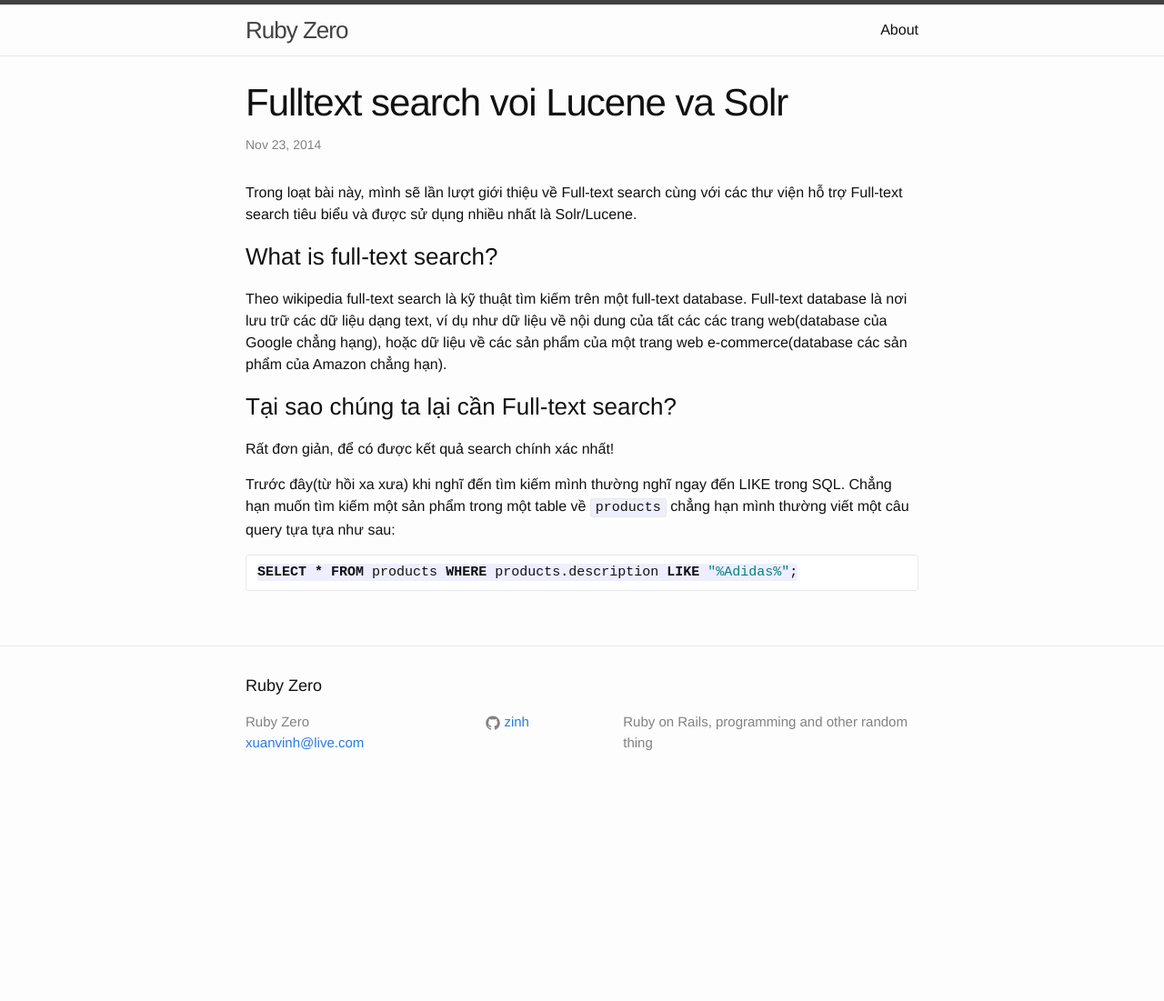
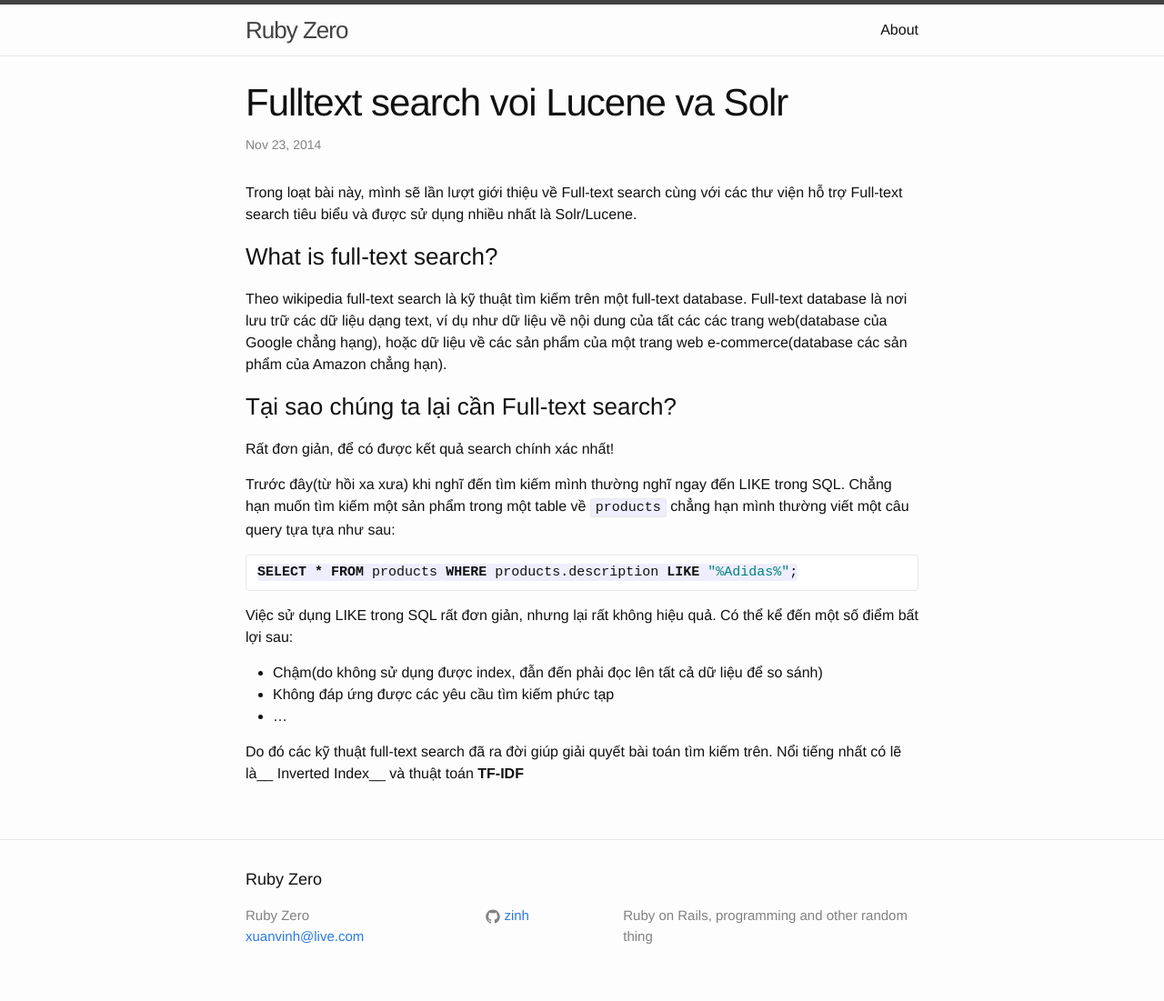
Before and after one commit to zinh/zinh.github.io, a Jekyll site: the page built from _posts/2014-11-23-solr-lucene-an-introduction.markdown, in a window 1280 px wide. Shown: the whole page at 91% size. Built offline with Jekyll 4.4.1, drawn with Linux system fonts in a browser that asks for light colours; before the commit the page ends 900 px from its top, so only the background shows below that.

Commit message:
Update 2014-11-23-solr-lucene-an-introduction.markdown

````diff
--- a/_posts/2014-11-23-solr-lucene-an-introduction.markdown
+++ b/_posts/2014-11-23-solr-lucene-an-introduction.markdown
@@ -24,3 +24,11 @@
 ```sql
 SELECT * FROM products WHERE products.description LIKE "%Adidas%";
 ```
+
+Việc sử dụng LIKE trong SQL rất đơn giản, nhưng lại rất không hiệu quả. Có thể kể đến một số điểm bất lợi sau:
+
+  - Chậm(do không sử dụng được index, đẫn đến phải đọc lên tất cả dữ liệu để so sánh)
+  - Không đáp ứng được các yêu cầu tìm kiếm phức tạp
+  - ...
+
+Do đó các kỹ thuật full-text search đã ra đời giúp giải quyết bài toán tìm kiếm trên. Nổi tiếng nhất có lẽ là__ Inverted Index__ và thuật toán __TF-IDF__
````
